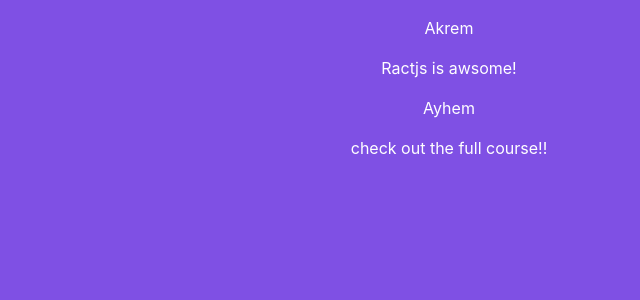
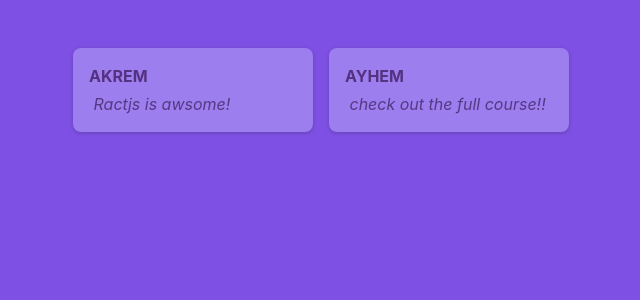
Before and after one commit to MarzouguiAkrem/React_Poster, a React (Vite) app: page / in a window 1280 px wide. Shown: the top 300 px of the page, without its empty margins (191-831 px from the left). Built offline with nearby package versions, Linux system fonts and the light colour scheme.

Commit message:
postList

```diff
--- a/src/App.jsx
+++ b/src/App.jsx
@@ -1,10 +1,8 @@
-
-import Post from "./components/Post";
+import PostList from "./components/PostsList";
 function App() {
   return (
     <main>
-    <Post author ="Akrem" body=" Ractjs is awsome!"/>
-    <Post author ="Ayhem" body=" check out the full course!!"/>
+   <PostList/>
 
   </main>
   );
--- a/src/components/Post.jsx
+++ b/src/components/Post.jsx
@@ -1,11 +1,12 @@
+import classes from './Post.module.css';
 
 function Post(props) {
 
     return (
-        <di>
-            <p>{props.author}</p>
-            <p>{props.body}</p>
-        </di>
+        <li className={classes.post}>
+            <p className={classes.author}>{props.author}</p>
+            <p className={classes.text}>{props.body}</p>
+        </li>
 
     );
 }
--- /dev/null
+++ b/src/components/Post.module.css
@@ -0,0 +1,26 @@
+.post{
+    margin: 1rem 0;
+    padding: 1rem;
+    background-color: #9c7eee;
+    border-radius: 8px;
+    box-shadow: 0 1px 4px rgba(0,0,0,0.2);
+    animation: animate-in 1s ease-out forwards;
+}
+
+.author {
+    font-size: 0.8;
+    font-weight: bold;
+    color: #543280;
+    margin: 0;
+    text-transform: uppercase;
+
+}
+
+.text {
+    white-space: pre-wrap;
+    font-size: 1.25 rem;
+    margin: 0.25rem 0 0 0;
+    color: #563884;
+    font-style: italic;
+
+}
--- /dev/null
+++ b/src/components/PostList.module.css
@@ -0,0 +1,10 @@
+.posts {
+    list-style: none;
+    max-width: 50rem;
+    margin: 1rem auto;
+    padding: 1rem 0;
+    display: grid;
+    gap: 1rem;
+    grid-template-columns: repeat(3,30%);
+    justify-content: center;
+}
--- /dev/null
+++ b/src/components/PostsList.jsx
@@ -0,0 +1,14 @@
+import Post from './Post'
+import classes from './PostList.module.css';
+
+function PostList() {
+    return (
+        <ul className={classes.posts}>
+          <Post author ="Akrem" body=" Ractjs is awsome!"/>
+          <Post author ="Ayhem" body=" check out the full course!!"/>
+    </ul>
+    )
+
+
+}
+export default PostList ;
--- a/src/index.css
+++ b/src/index.css
@@ -18,7 +18,6 @@
 
 body {
   margin: 0;
-  text-align: center;
   color: #ffffff; /* Change la couleur du texte pour contraster avec le fond */
   background-color: #7f50e4; /* Couleur de fond violet */
 }
```
